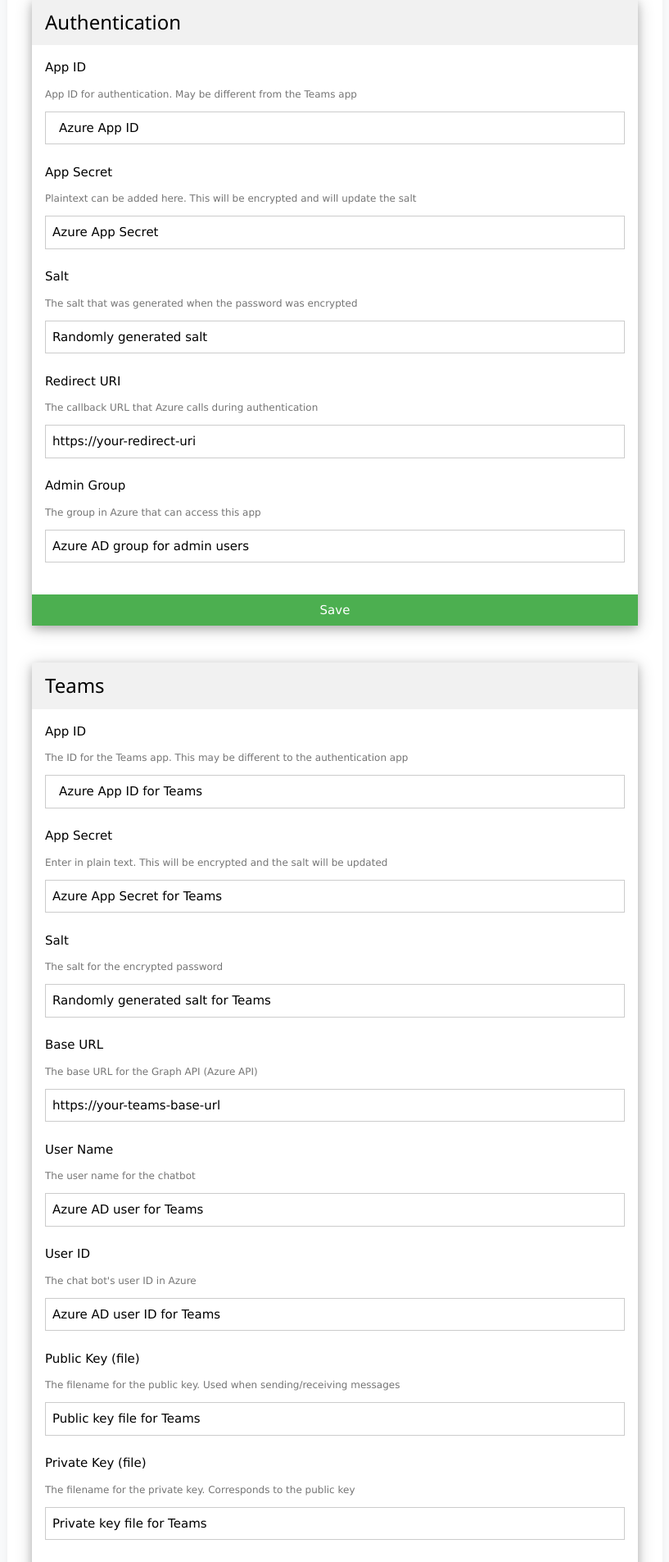
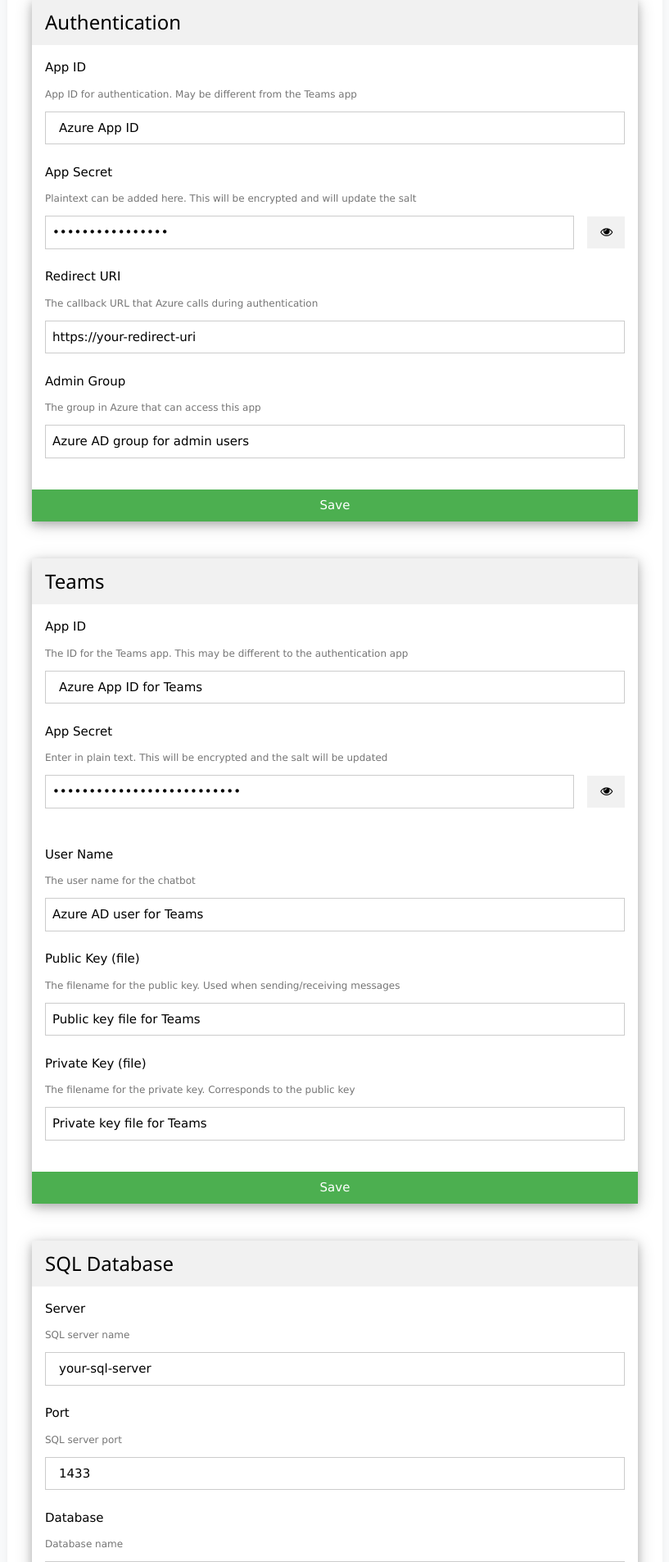
Before and after one commit to LukeRoberson/Web-Service, a Flask app: page /config in a window 1280 px wide. Shown: the part 489-2394 px from the top of the page at 82% size, without its empty margins (231-1048 px from the left). Run offline with Flask 3, Linux system fonts and the light colour scheme; the visitor is signed in with stand-in values (Sample User, id 1).

Commit message:
Cleaned up unused fields in config Removed unused fields from config page Moved JS from plugins.html to masksecret.js Added secret mask functionality to config.html Resolved HTML best practices in templates

```diff
--- a/config.py
+++ b/config.py
@@ -232,8 +232,8 @@ class GlobalConfig:
                 "app-id", "app-secret", "salt", "redirect-uri", "admin-group"
             ],
             "teams": [
-                "app-id", "app-secret", "salt", "base-url", "user",
-                "user-id", "public-key", "private-key"
+                "app-id", "app-secret", "salt", "user",
+                "public-key", "private-key"
             ],
             "sql": [
                 "server", "port", "database", "username", "password", "salt"
@@ -296,14 +296,8 @@ class GlobalConfig:
             self.config['teams']['salt'] = (
                 config['teams_salt']
             )
-            self.config['teams']['base-url'] = (
-                config['teams_base_url']
-            )
             self.config['teams']['user'] = (
                 config['teams_user_name']
-            )
-            self.config['teams']['user-id'] = (
-                config['teams_user_id']
             )
             self.config['teams']['public-key'] = (
                 config['teams_public_key']
--- a/config/global.yaml
+++ b/config/global.yaml
@@ -16,11 +16,9 @@ sql:
 teams:
   app-id: Azure App ID for Teams
   app-secret: Azure App Secret for Teams
-  base-url: https://your-teams-base-url
   private-key: Private key file for Teams
   public-key: Public key file for Teams
   salt: Randomly generated salt for Teams
   user: Azure AD user for Teams
-  user-id: Azure AD user ID for Teams
 web:
   logging-level: info
--- /dev/null
+++ b/static/js/masksecret.js
@@ -0,0 +1,24 @@
+/*
+==========================================================================
+    masksecret.js
+    - Used whenever a secret needs to be masked (config, plugins, etc.)
+    - Places an eye icon next to the input field
+    - Toggles the visibility of the secret when clicked
+==========================================================================
+*/
+
+/**
+ *
+ * @param {*} inputId - The ID of the input field to toggle visibility for
+ * @param {*} btn - The button element that toggles visibility
+ */
+function toggleSecretVisibility(inputId, btn) {
+    const input = document.getElementById(inputId);
+    if (input.type === "password") {
+        input.type = "text";
+        btn.innerHTML = '<i class="fa fa-eye-slash"></i>';
+    } else {
+        input.type = "password";
+        btn.innerHTML = '<i class="fa fa-eye"></i>';
+    }
+}
--- a/templates/about.html
+++ b/templates/about.html
@@ -99,6 +99,7 @@
             <p>This is to prevent overwriting your local session</p>
             <p>In the private window, browse to:</p>
             <input
+                id="service_login_url"
                 type="text"
                 readonly
                 value="{{ service_login_url }}",
--- a/templates/config.html
+++ b/templates/config.html
@@ -26,9 +26,14 @@
     saveconfig.js:
         - Collects configuration data from the form
         - Sends the data to the web interface
+
+    masksecret.js:
+        - Toggles visibility of secret input fields
+        - Masks the secret input fields
     ==========================================================================
 -->
 <script src="{{ url_for('static', filename='js/saveconfig.js') }}"></script>
+<script src="{{ url_for('static', filename='js/masksecret.js') }}"></script>
 
 
 <div id="config-message" style="display:none;position:fixed;top:20px;left:50%;transform:translateX(-50%);z-index:9999;min-width:200px;text-align:center;padding:12px 24px;border-radius:6px;font-weight:bold;font-size:1.1em;"></div>
@@ -95,19 +100,18 @@
         <label>
             App Secret
             <p class="w3-small w3-text-grey">Plaintext can be added here. This will be encrypted and will update the salt</p>
-            <input class="w3-input w3-border" type="text" placeholder="App Secret" name="auth_app_secret"
+            <div style="display: flex; align-items: center;">
+                <input class="w3-input w3-border" type="password" placeholder="App Secret" name="auth_app_secret" id="auth-app-secret"
                     value="{{ config['authentication']['app-secret'] if config['authentication']['app-secret'] is defined else '' }}" required>
+                <button type="button" class="w3-button w3-light-grey w3-margin-left" onclick="toggleSecretVisibility('auth-app-secret', this)">
+                    <i class="fa fa-eye"></i>
+            </div>
         </label>
         <br>
 
         <!-- Salt - The salt for the encrypted secret -->
-        <label>
-            Salt
-            <p class="w3-small w3-text-grey">The salt that was generated when the password was encrypted</p>
-            <input class="w3-input w3-border" type="text" name="auth_salt"
+        <input type="hidden" name="auth_salt"
             value="{{ config['authentication']['salt'] if config['authentication']['salt'] is defined else '' }}">
-        </label>
-        <br>
 
         <!-- Redirect URI - The URL to redirect to after authentication -->
         <label>
@@ -168,27 +172,18 @@
         <label>
             App Secret
             <p class="w3-small w3-text-grey">Enter in plain text. This will be encrypted and the salt will be updated</p>
-            <input class="w3-input w3-border" type="text" name="teams_app_secret"
+            <div style="display: flex; align-items: center;">
+                <input class="w3-input w3-border" type="password" name="teams_app_secret" id="teams-app-secret"
                     value="{{ config['teams']['app-secret'] if config['teams']['app-secret'] is defined else '' }}">
+                <button type="button" class="w3-button w3-light-grey w3-margin-left" onclick="toggleSecretVisibility('teams-app-secret', this)">
+                    <i class="fa fa-eye"></i>
+            </div>
         </label>
         <br>
 
         <!-- Salt - The salt for the encrypted secret -->
-        <label>
-            Salt
-            <p class="w3-small w3-text-grey">The salt for the encrypted password</p>
-            <input class="w3-input w3-border" type="text" name="teams_salt"
+        <input type="hidden" name="teams_salt"
             value="{{ config['teams']['salt'] if config['teams']['salt'] is defined else '' }}">
-        </label>
-        <br>
-
-        <!-- Base URL - The base URL for the API -->
-        <label>
-            Base URL
-            <p class="w3-small w3-text-grey">The base URL for the Graph API (Azure API)</p>
-            <input class="w3-input w3-border" type="text" name="teams_base_url"
-                value="{{ config['teams']['base-url'] if config['teams']['base-url'] is defined else '' }}">
-        </label>
         <br>
 
         <!-- User Name - The user name of the chat bot -->
@@ -197,15 +192,6 @@
             <p class="w3-small w3-text-grey">The user name for the chatbot</p>
             <input class="w3-input w3-border" type="text" name="teams_user_name"
                 value="{{ config['teams']['user'] if config['teams']['user'] is defined else '' }}">
-        </label>
-        <br>
-
-        <!-- User ID - The chat bot's ID in Azure -->
-        <label>
-            User ID
-            <p class="w3-small w3-text-grey">The chat bot's user ID in Azure</p>
-            <input class="w3-input w3-border" type="text" name="teams_user_id"
-                value="{{ config['teams']['user-id'] if config['teams']['user-id'] is defined else '' }}">
         </label>
         <br>
 
@@ -255,46 +241,57 @@
 
     <form id="sql-form" class="w3-container w3-padding-16">
         <!-- Server -->
-        <label>Server</label>
+        <label>
+            Server
             <p class="w3-small w3-text-grey">SQL server name</p>
             <input class="w3-input w3-border w3-padding" type="text" name="sql_server"
                 value="{{ config['sql']['server'] if config['sql']['server'] is defined else '' }}">
+        </label>
         <br>
 
         <!-- Port -->
-        <label>Port</label>
+        <label>
+            Port
             <p class="w3-small w3-text-grey">SQL server port</p>
             <input class="w3-input w3-border w3-padding" type="text" name="sql_port"
                 value="{{ config['sql']['port'] if config['sql']['port'] is defined else '' }}">
+        </label>
         <br>
 
         <!-- Database -->
-        <label>Database</label>
+        <label>
+            Database
             <p class="w3-small w3-text-grey">Database name</p>
             <input class="w3-input w3-border w3-padding" type="text" name="sql_database"
                 value="{{ config['sql']['database'] if config['sql']['database'] is defined else '' }}">
+        </label>
         <br>
 
         <!-- Username (Service Account) -->
-        <label>Username</label>
+        <label>
+            Username
             <p class="w3-small w3-text-grey">Service Account that can access the database</p>
             <input class="w3-input w3-border w3-padding" type="text" name="sql_username"
                 value="{{ config['sql']['username'] if config['sql']['username'] is defined else '' }}">
+        </label>
         <br>
 
         <!-- Password - This will be encrypted -->
-        <label>Password</label>
+        <label>
+            Password
             <p class="w3-small w3-text-grey">Enter in plain text. This will be encrypted and the salt will be updated</p>
-        <input class="w3-input w3-border w3-padding" type="text" name="sql_password"
+            <div style="display: flex; align-items: center;">
+                <input class="w3-input w3-border w3-padding" type="password" name="sql_password" id="sql_password"
                     value="{{ config['sql']['password'] if config['sql']['password'] is defined else '' }}">
+            <button type="button" class="w3-button w3-light-grey w3-margin-left" onclick="toggleSecretVisibility('sql_password', this)">
+                <i class="fa fa-eye"></i>
+            </div>
+        </label>
         <br>
 
         <!-- Salt - Goes with encrypted password -->
-        <label>Salt</label>
-        <p class="w3-small w3-text-grey">The salt corresponding to the encrypted password</p>
-        <input class="w3-input w3-border w3-padding" type="text" name="sql_salt"
+        <input type="hidden" name="sql_salt"
             value="{{ config['sql']['salt'] if config['sql']['salt'] is defined else '' }}">
-        <br>
     </form>
 
     <!-- Save button -->
--- a/templates/tools.html
+++ b/templates/tools.html
@@ -70,7 +70,7 @@
     <form id="decrypt-form" class="w3-container w3-padding-16 w3-margin" method="post" action="{{ url_for('web_routes.tools') }}">
         <!-- Encrypted string -->
         <label for="decrypt-input">Encrypted String to decrypt</label>
-        <input type="text" id="encrypt-input" name="encrypted" class="w3-input w3-border" required>
+        <input type="text" id="decrypt-input" name="encrypted" class="w3-input w3-border" required>
         <br>
 
         <!-- Salt -->
```
Also changed, not shown: templates/plugins.html (+15 -23 lines). Lines whose indentation alone changed are shown as unchanged.
